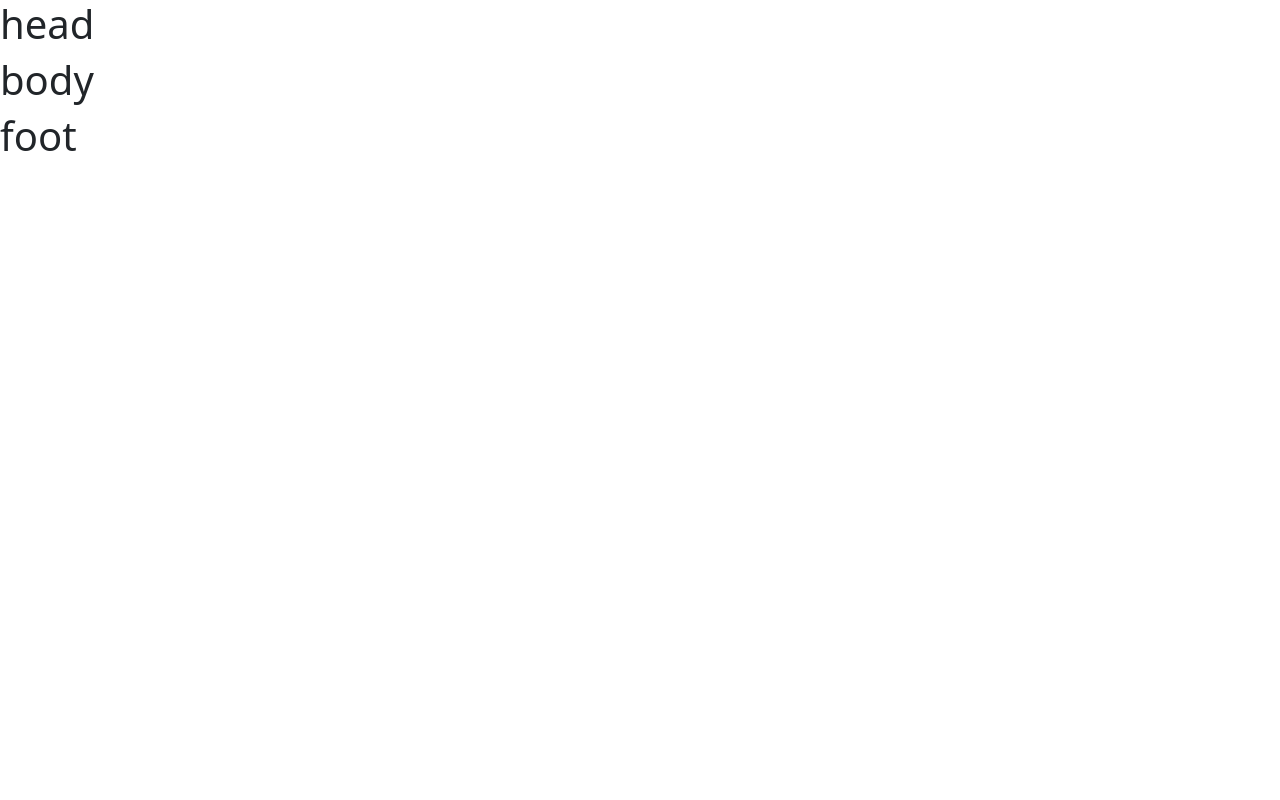
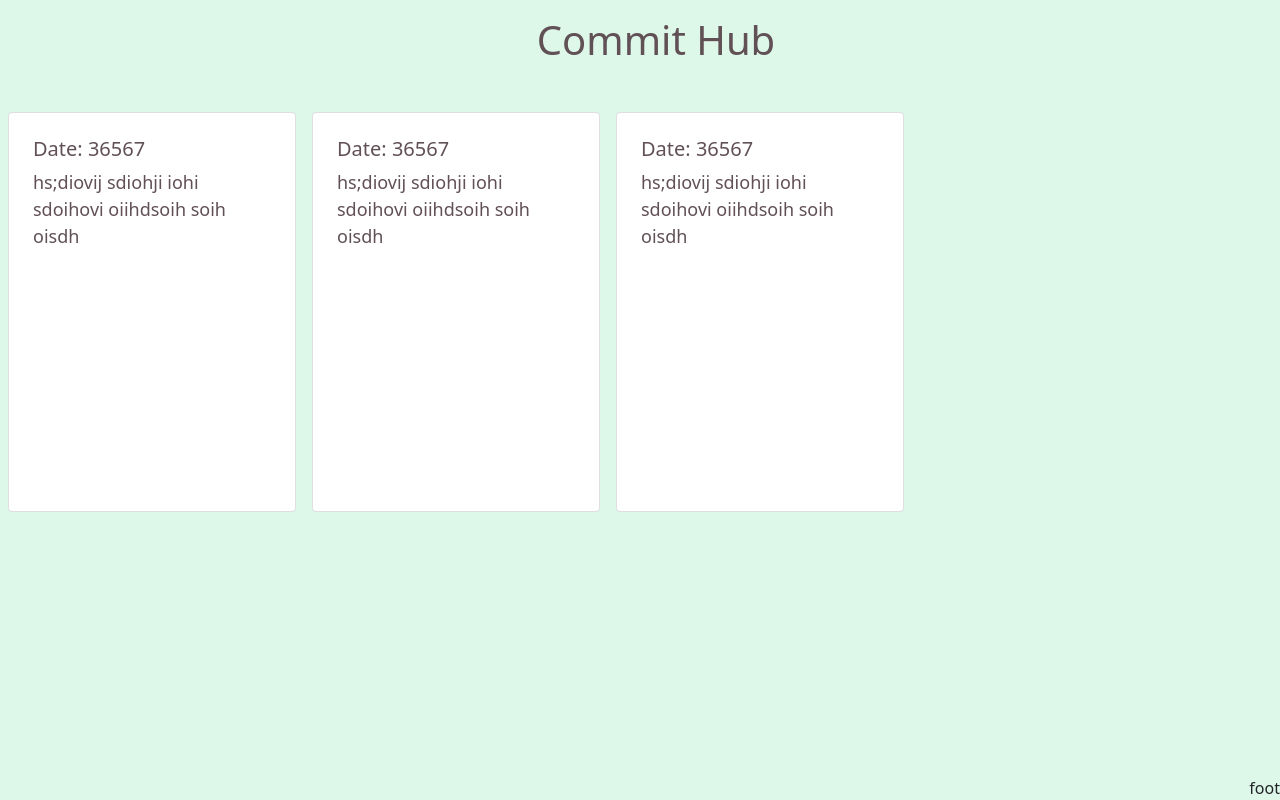
Before and after one commit to maxazillion/commit-hub, a React (Create React App) app: page / in a window 1280 px wide. Built offline with nearby package versions, Linux system fonts and the light colour scheme.

Commit message:
maxazillion/commit-hub/1
-create githubCards.js
-create generic styles across components
-create test data
-map test data in body to display cards
-set default colors in utils

```diff
--- a/src/App.js
+++ b/src/App.js
@@ -3,13 +3,14 @@ import './App.css';
 import {Button, Card} from "react-bootstrap";
 import '../node_modules/bootstrap/dist/css/bootstrap.min.css';
 import {Body, Footer, Header} from "./Components";
+import {colors, testData} from "./Utils";
 
 
 function App() {
   return (
-    <div className={"app"}>
+    <div className={"app"} style={styles.main}>
       <Header/>
-      <Body/>
+      <Body commitData={testData}/>
       <Footer/>
     </div>
 
@@ -17,3 +18,13 @@ function App() {
 }
 
 export default App;
+
+const styles = {
+  main: {
+    height: "100vh",
+    width: "100vw",
+    backgroundColor: colors.primary,
+    display: "flex",
+    flexDirection: "column"
+  }
+}
--- a/src/Components/Body.js
+++ b/src/Components/Body.js
@@ -1,11 +1,27 @@
 import {Button, Card} from "react-bootstrap";
+import {colors} from "../Utils";
+import {GitHubCards} from "./index";
 
-function Body(){
+function Body({commitData}){
 
 
   return (
-    <h1>body</h1>
+    <div style={styles.main}>
+      {commitData.map((data, key)=>{
+        return <GitHubCards commit={data.commit} date={data.date} key={key}/>
+      })}
+    </div>
   )
 }
 
 export default Body;
+
+const styles = {
+  main: {
+    color: colors.tertiary,
+    borderColor: "black",
+    height: "90%",
+    display: "flex",
+    flexDirection: "row"
+  }
+}
--- a/src/Components/Footer.js
+++ b/src/Components/Footer.js
@@ -4,8 +4,15 @@ function Footer(){
 
 
   return (
-    <h1>foot</h1>
+    <div style={styles.main}>foot</div>
   )
 }
 
 export default Footer;
+
+const styles = {
+  main: {
+    alignSelf: "end",
+    justifySelf: "end"
+  }
+}
--- /dev/null
+++ b/src/Components/GitHubCards.js
@@ -0,0 +1,18 @@
+import {Card} from "react-bootstrap";
+
+
+function GitHubCards({date, commit}){
+
+  return(
+  <Card style={{ width: '18rem', height: '25rem', padding: ".5em", margin: ".5em" }}>
+    <Card.Body>
+      <Card.Title>{`Date: ${date}`}</Card.Title>
+      <Card.Text>
+        {commit}
+      </Card.Text>
+    </Card.Body>
+  </Card>
+  )
+}
+
+export default GitHubCards;
--- a/src/Components/Header.js
+++ b/src/Components/Header.js
@@ -1,11 +1,29 @@
 import {Button, Card} from "react-bootstrap";
+import {colors} from "../Utils";
 
 function Header(){
 
 
   return (
-    <h1>head</h1>
+    <div style={styles.main}>
+      <h1 style={styles.title}>Commit Hub</h1>
+    </div>
   )
 }
 
 export default Header;
+
+const styles = {
+  main: {
+    width: "100%",
+    margin: "1em",
+    padding: "1em",
+    display: "flex",
+    alignItems: "center",
+    flexDirection: "column",
+    marginTop: 0,
+  },
+  title: {
+    color: colors.tertiary
+  }
+}
--- a/src/Components/index.js
+++ b/src/Components/index.js
@@ -1,3 +1,4 @@
 export {default as Header} from "./Header";
 export {default as Body} from "./Body";
 export {default as Footer} from "./Footer";
+export {default as GitHubCards} from "./GitHubCards";
--- /dev/null
+++ b/src/Utils/index.js
@@ -0,0 +1,23 @@
+const colors = {
+  primary: "#DDF8E8",
+  secondary: "#CDD5D1",
+  tertiary: "#615055",
+}
+
+
+const testData = [
+  {
+    date: "36567",
+    commit: "hs;diovij sdiohji iohi sdoihovi oiihdsoih soih oisdh"
+  },
+  {
+    date: "36567",
+    commit: "hs;diovij sdiohji iohi sdoihovi oiihdsoih soih oisdh"
+  },
+  {
+    date: "36567",
+    commit: "hs;diovij sdiohji iohi sdoihovi oiihdsoih soih oisdh"
+  }
+]
+
+export {colors, testData};
--- a/src/index.css
+++ b/src/index.css
@@ -11,3 +11,8 @@ code {
   font-family: source-code-pro, Menlo, Monaco, Consolas, 'Courier New',
     monospace;
 }
+
+p {
+  color: #615055;
+  font-size: large;
+}
```
